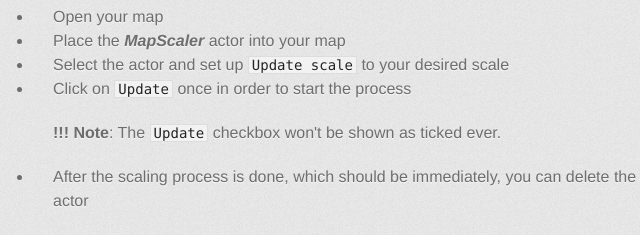
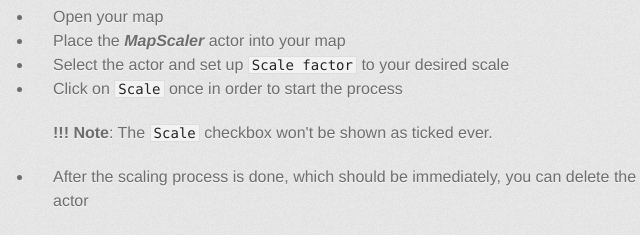
Before and after one commit to RattleSN4K3/UT4-Tool-MapScaler, a plain HTML site: page index.html in a window 1280 px wide. Shown: the part 865-1100 px from the top of the page, 297-937 px from the left. Drawn offline with Linux system fonts and the light colour scheme; a web font is replaced by a local one.

```diff
--- a/index.html
+++ b/index.html
@@ -52,11 +52,11 @@
 <ul>
 <li>Open your map</li>
 <li>Place the <em><strong>MapScaler</strong></em> actor into your map</li>
-<li>Select the actor and set up <code>Update scale</code> to your desired scale</li>
+<li>Select the actor and set up <code>Scale factor</code> to your desired scale</li>
 <li>
-<p>Click on <code>Update</code> once in order to start the process</p>
+<p>Click on <code>Scale</code> once in order to start the process</p>
 
-<p><strong>!!! Note</strong>: The <code>Update</code> checkbox won't be shown as ticked ever.</p>
+<p><strong>!!! Note</strong>: The <code>Scale</code> checkbox won't be shown as ticked ever.</p>
 </li>
 <li><p>After the scaling process is done, which should be immediately, you can delete the actor</p></li>
 </ul>
--- a/params.json
+++ b/params.json
@@ -1 +1 @@
-{"name":"MapScaler (for Unreal Tournament)","tagline":"Lets you scale your map","body":"## Preview\r\n![Preview](resources/preview.gif)\r\n\r\n## Installation:\r\n - Extract the archive\r\n - Move/copy \"MapScaler.uasset\" into the content folder of _Unreal Tournament_  \r\n   `.\\UnrealTournament\\Content`\r\n\r\n## Usage:\r\n - Open your map\r\n - Place the _**MapScaler**_ actor into your map\r\n - Select the actor and set up `Update scale` to your desired scale\r\n - Click on `Update` once in order to start the process\r\n\r\n   **!!! Note**: The `Update` checkbox won't be shown as ticked ever.\r\n\r\n - After the scaling process is done, which should be immediately, you can delete the actor\r\n","google":"","note":"Don't delete this file! It's used internally to help with page regeneration."}
+{"name":"MapScaler (for Unreal Tournament)","tagline":"Lets you scale your map","body":"## Preview\r\n![Preview](resources/preview.gif)\r\n\r\n## Installation:\r\n - Extract the archive\r\n - Move/copy \"MapScaler.uasset\" into the content folder of _Unreal Tournament_  \r\n   `.\\UnrealTournament\\Content`\r\n\r\n## Usage:\r\n - Open your map\r\n - Place the _**MapScaler**_ actor into your map\r\n - Select the actor and set up `Scale factor` to your desired scale\r\n - Click on `Scale` once in order to start the process\r\n\r\n   **!!! Note**: The `Scale` checkbox won't be shown as ticked ever.\r\n\r\n - After the scaling process is done, which should be immediately, you can delete the actor\r\n","google":"","note":"Don't delete this file! It's used internally to help with page regeneration."}
```
